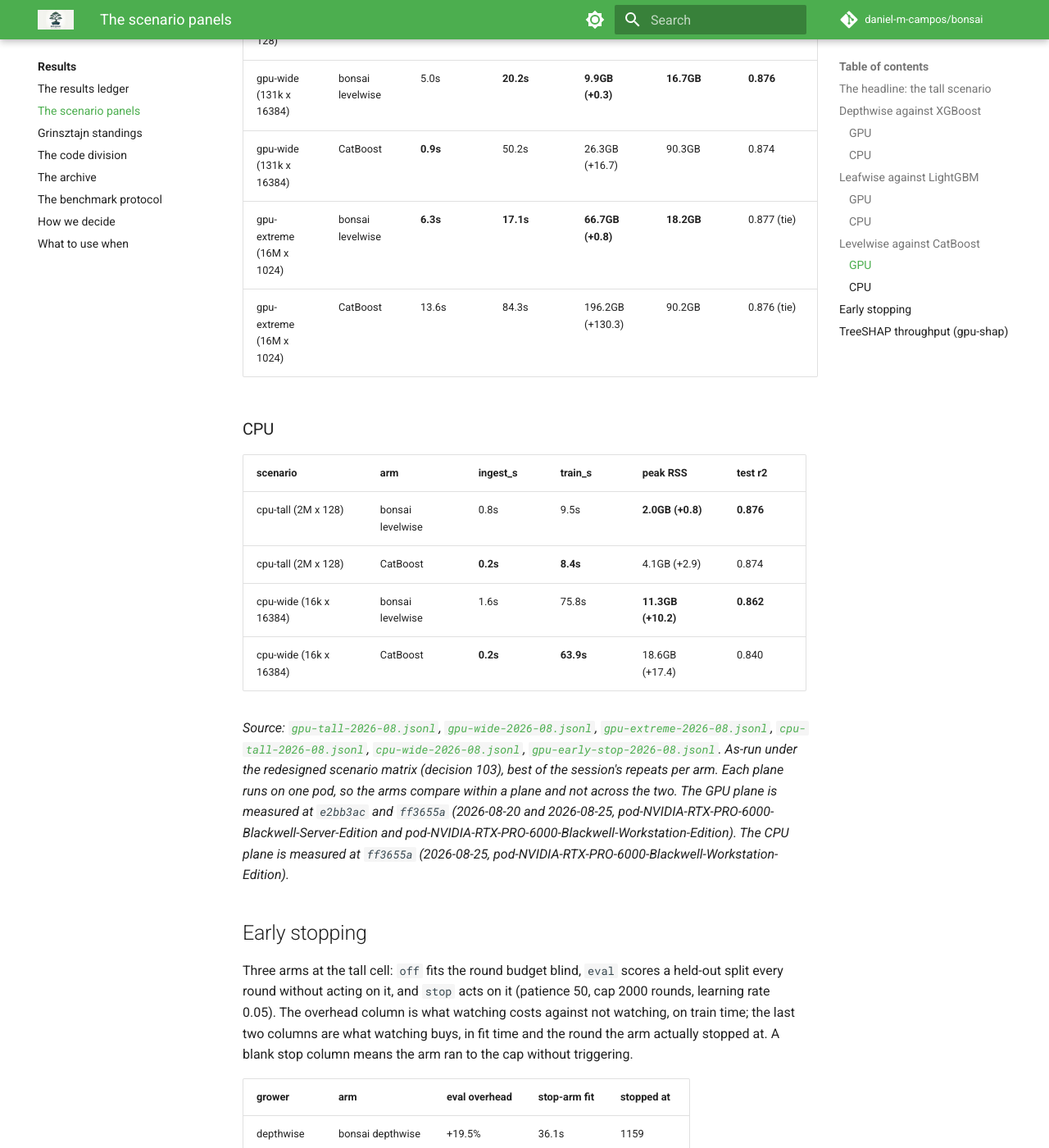
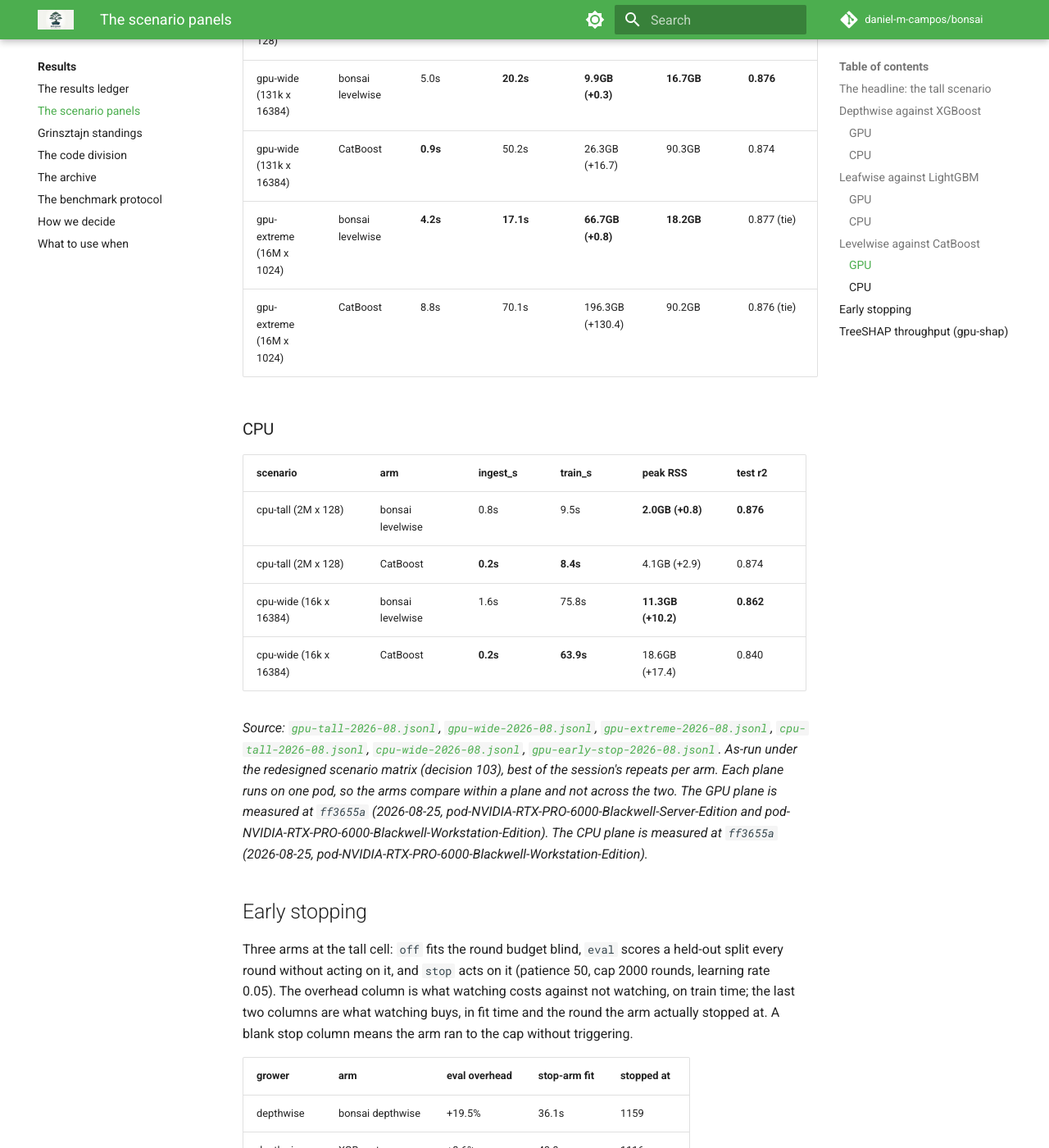
Before and after one commit to daniel-m-campos/bonsai, an MkDocs documentation site: the page built from docs/method/results/perf.md, in a window 1280 px wide and 1400 px high, scrolled down 3992 px. Shown: the whole window at 82% size. Built offline with MkDocs 1.6.1 and Material for MkDocs 9.7.7, drawn with Linux system fonts in a browser that asks for light colours; comment, search, counter and statistics services are not loaded; some of the changed text lies outside the part shown.

Commit message:
bench(standings): measure gpu-extreme for 1.14.0
The axis needs a 320GB host because catboost's ingest peaks near 196GB
on the 2^34-cell input, and this refresh first stamped it as a
carry-forward on tolerance evidence. A 2xGPU draw with 376GB came free
an hour later, so the axis is measured rather than argued and the
carried-forward block is gone.

bonsai takes the first three places: levelwise 21.3s, depthwise 23.8s,
leafwise 25.9s against catboost 78.9s and lightgbm 152.5s, at 66.7GB
peak host RSS against catboost's 196.3GB. Every arm is faster than the
1.10.0 run and the ordering is unchanged; the host moved there too, so
the same-pod A/B in the previous commit is what carries the claim that
the code did not move.

xgb_cuda is oom, as it was on the 1772GB host that measured this axis
last, so the classification is the library's behaviour at this cell
rather than this container's ceiling.

```diff
--- a/docs/method/results/perf.md
+++ b/docs/method/results/perf.md
@@ -28,7 +28,7 @@
 | gpu-tall (16M x 128) | XGBoost | 10.6s | 4.6s | 29.6GB (+21.3) | 18.9GB | 0.879 (tie) |
 | gpu-wide (131k x 16384) | bonsai depthwise | **4.7s** | **19.3s** | **9.9GB (+0.3)** | **16.7GB** | 0.860 (tie) |
 | gpu-wide (131k x 16384) | XGBoost | 13.9s | 19.4s | 36.3GB (+26.7) | 24.7GB | 0.861 (tie) |
-| gpu-extreme (16M x 1024) | bonsai depthwise | 5.7s | 19.8s | 66.7GB (+0.8) | 18.3GB | 0.879 |
+| gpu-extreme (16M x 1024) | bonsai depthwise | 4.1s | 19.7s | 66.7GB (+0.8) | 18.2GB | 0.879 |
 | gpu-extreme (16M x 1024) | XGBoost | oom | oom | oom | oom | oom |
 
 The two columns are one call taken apart. bonsai's fused `train(X, y)` form fits the same cell in 3.4s against the split's 3.4s, medians of the refresh's interleaved parity arm, which is what makes reporting the seam honest.
@@ -52,8 +52,8 @@
 | gpu-tall (16M x 128) | LightGBM | 11.2s | 8.8s | 15.2GB (+7.0) | 5.4GB | **0.885** |
 | gpu-wide (131k x 16384) | bonsai leafwise | **4.8s** | **66.2s** | **9.9GB (+0.3)** | **18.5GB** | 0.860 |
 | gpu-wide (131k x 16384) | LightGBM | 57.0s | 134.0s | 58.1GB (+48.5) | 20.7GB | **0.868** |
-| gpu-extreme (16M x 1024) | bonsai leafwise | **6.2s** | **22.1s** | **66.7GB (+0.8)** | **18.4GB** | 0.879 |
-| gpu-extreme (16M x 1024) | LightGBM | 163.3s | 71.4s | 115.8GB (+49.9) | 34.3GB | **0.886** |
+| gpu-extreme (16M x 1024) | bonsai leafwise | **4.0s** | **21.9s** | **66.7GB (+0.8)** | **18.4GB** | 0.879 |
+| gpu-extreme (16M x 1024) | LightGBM | 99.9s | 52.6s | 116.2GB (+50.3) | 34.3GB | **0.886** |
 
 ### CPU
 
@@ -74,8 +74,8 @@
 | gpu-tall (16M x 128) | CatBoost | 1.8s | 11.7s | 25.7GB (+17.5) | 90.3GB | 0.875 (tie) |
 | gpu-wide (131k x 16384) | bonsai levelwise | 5.0s | **20.2s** | **9.9GB (+0.3)** | **16.7GB** | **0.876** |
 | gpu-wide (131k x 16384) | CatBoost | **0.9s** | 50.2s | 26.3GB (+16.7) | 90.3GB | 0.874 |
-| gpu-extreme (16M x 1024) | bonsai levelwise | **6.3s** | **17.1s** | **66.7GB (+0.8)** | **18.2GB** | 0.877 (tie) |
-| gpu-extreme (16M x 1024) | CatBoost | 13.6s | 84.3s | 196.2GB (+130.3) | 90.2GB | 0.876 (tie) |
+| gpu-extreme (16M x 1024) | bonsai levelwise | **4.2s** | **17.1s** | **66.7GB (+0.8)** | **18.2GB** | 0.877 (tie) |
+| gpu-extreme (16M x 1024) | CatBoost | 8.8s | 70.1s | 196.3GB (+130.4) | 90.2GB | 0.876 (tie) |
 
 ### CPU
 
@@ -86,7 +86,7 @@
 | cpu-wide (16k x 16384) | bonsai levelwise | 1.6s | 75.8s | **11.3GB (+10.2)** | **0.862** |
 | cpu-wide (16k x 16384) | CatBoost | **0.2s** | **63.9s** | 18.6GB (+17.4) | 0.840 |
 
-*Source: [`gpu-tall-2026-08.jsonl`](../../../benchmarks/results/gpu-tall-2026-08.jsonl), [`gpu-wide-2026-08.jsonl`](../../../benchmarks/results/gpu-wide-2026-08.jsonl), [`gpu-extreme-2026-08.jsonl`](../../../benchmarks/results/gpu-extreme-2026-08.jsonl), [`cpu-tall-2026-08.jsonl`](../../../benchmarks/results/cpu-tall-2026-08.jsonl), [`cpu-wide-2026-08.jsonl`](../../../benchmarks/results/cpu-wide-2026-08.jsonl), [`gpu-early-stop-2026-08.jsonl`](../../../benchmarks/results/gpu-early-stop-2026-08.jsonl). As-run under the redesigned scenario matrix (decision 103), best of the session's repeats per arm. Each plane runs on one pod, so the arms compare within a plane and not across the two. The GPU plane is measured at `e2bb3ac` and `ff3655a` (2026-08-20 and 2026-08-25, pod-NVIDIA-RTX-PRO-6000-Blackwell-Server-Edition and pod-NVIDIA-RTX-PRO-6000-Blackwell-Workstation-Edition). The CPU plane is measured at `ff3655a` (2026-08-25, pod-NVIDIA-RTX-PRO-6000-Blackwell-Workstation-Edition).*
+*Source: [`gpu-tall-2026-08.jsonl`](../../../benchmarks/results/gpu-tall-2026-08.jsonl), [`gpu-wide-2026-08.jsonl`](../../../benchmarks/results/gpu-wide-2026-08.jsonl), [`gpu-extreme-2026-08.jsonl`](../../../benchmarks/results/gpu-extreme-2026-08.jsonl), [`cpu-tall-2026-08.jsonl`](../../../benchmarks/results/cpu-tall-2026-08.jsonl), [`cpu-wide-2026-08.jsonl`](../../../benchmarks/results/cpu-wide-2026-08.jsonl), [`gpu-early-stop-2026-08.jsonl`](../../../benchmarks/results/gpu-early-stop-2026-08.jsonl). As-run under the redesigned scenario matrix (decision 103), best of the session's repeats per arm. Each plane runs on one pod, so the arms compare within a plane and not across the two. The GPU plane is measured at `ff3655a` (2026-08-25, pod-NVIDIA-RTX-PRO-6000-Blackwell-Server-Edition and pod-NVIDIA-RTX-PRO-6000-Blackwell-Workstation-Edition). The CPU plane is measured at `ff3655a` (2026-08-25, pod-NVIDIA-RTX-PRO-6000-Blackwell-Workstation-Edition).*
 
 ## Early stopping
 
```
Also changed, not shown: 2 other files.
